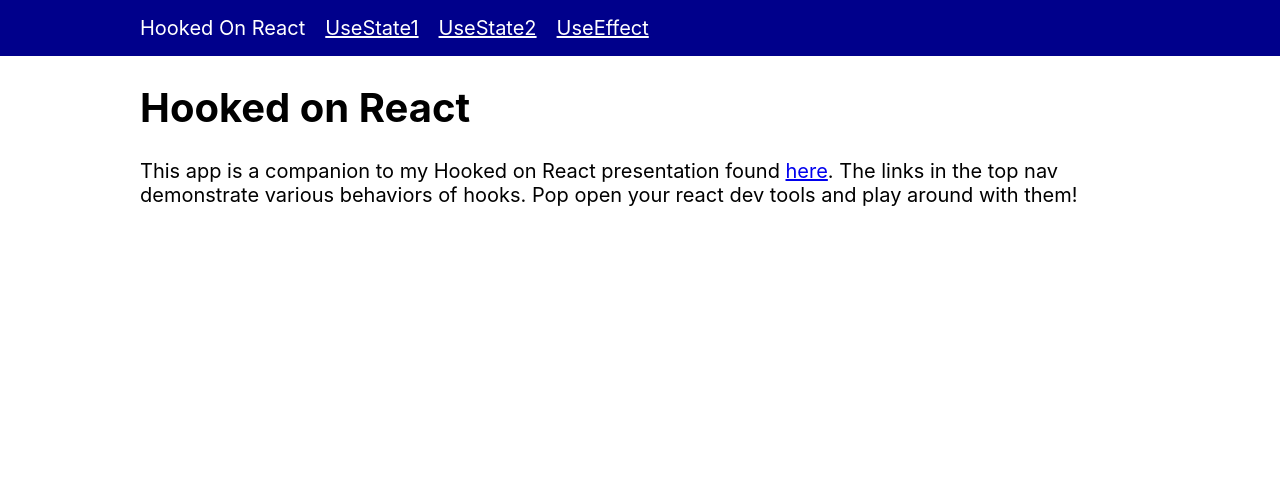
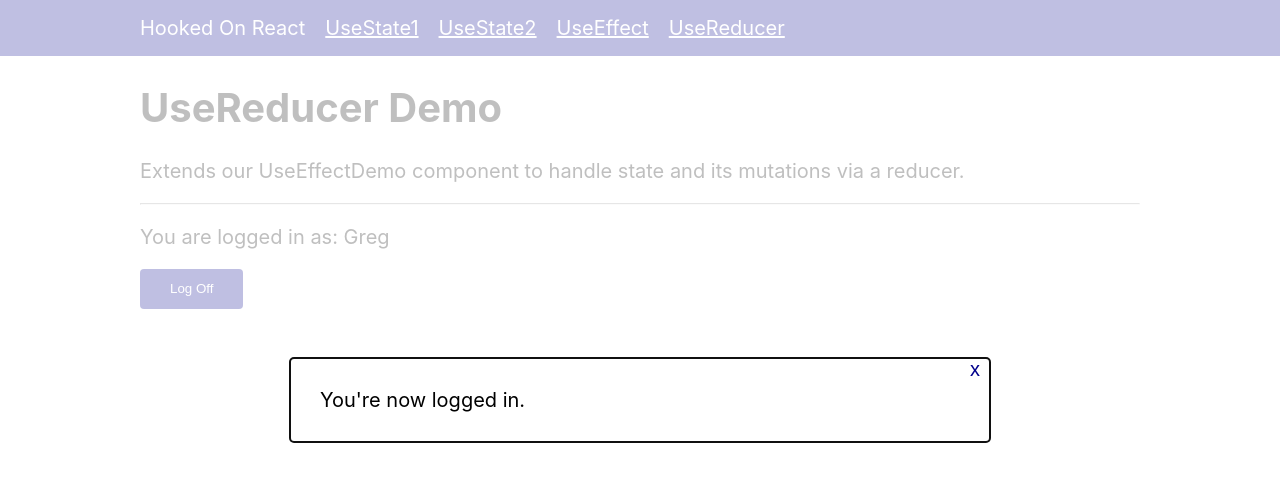
Before and after one commit to mtleonard120/hooked-on-react, a React (Create React App) app: page /useReducerDemo in a window 1280 px wide. Shown: the top 482 px of the page. Built offline with nearby package versions, Linux system fonts and the light colour scheme.

Commit message:
Add UseReducerDemo

```diff
--- a/src/components/App/App.tsx
+++ b/src/components/App/App.tsx
@@ -4,7 +4,7 @@ import React from 'react'
 import {BrowserRouter, Switch, Route, Link} from 'react-router-dom'
 
 // components
-import {Home, UseStateDemo1, UseEffectDemo} from 'components'
+import {Home, UseStateDemo1, UseEffectDemo, UseReducerDemo} from 'components'
 
 // utils
 import {concatStyles as s} from 'utils'
@@ -34,6 +34,11 @@ export function App() {
                         <Link to='/useEffectDemo' className={styles.navItem}>
                             UseEffect
                         </Link>
+
+                        <Link to='/useReducerDemo' className={styles.navItem}>
+                            UseReducer
+                        </Link>
+
                     </div>
                 </div>
             </nav>
@@ -52,6 +57,11 @@ export function App() {
                         <UseEffectDemo userId='123' />
                     </Route>
 
+                    <Route path='/useReducerDemo'>
+                        <UseReducerDemo userId='123' />
+                    </Route>
+
+
                     <Route path='/'>
                         <Home />
                     </Route>
--- /dev/null
+++ b/src/components/pages/UseReducerDemo/UseReducerDemo.tsx
@@ -0,0 +1,109 @@
+import React, {useEffect, useReducer} from 'react'
+
+// services
+import {CustomerService} from 'services'
+
+// components
+import {Button, Modal} from 'components'
+
+// constants
+import {userGreg} from 'constant'
+
+// types
+import {ICleanedUser} from 'types'
+
+interface IUseReducerDemoProps {
+    userId?: string
+}
+
+interface IUseReducerDemoState {
+    isModalOpen: boolean
+    isFetchUserLoading: boolean
+    user?: ICleanedUser
+}
+
+// reducer
+interface IAction {
+    type: 'fetchUser' | 'fetchComplete' | 'closeModal' | 'fastLogin' | 'logOff'
+    payload?: {
+        user?: ICleanedUser
+        isModalOpen?: boolean
+    }
+}
+
+const reducer = (state: IUseReducerDemoState, action: IAction) => {
+    switch (action.type) {
+        case 'fastLogin':
+            return {...state, isModalOpen: true, user: action.payload?.user}
+        case 'fetchUser':
+            return {...state, isModalOpen: true, isFetchUserLoading: true}
+        case 'fetchComplete':
+            return {...state, isFetchUserLoading: false, user: action.payload?.user}
+        case 'logOff':
+            return {...state, isModalOpen: true, user: undefined}
+        case 'closeModal':
+            return {...state, isModalOpen: false}
+        default:
+            return state
+    }
+}
+
+const initialState: IUseReducerDemoState = {
+    isModalOpen: false,
+    isFetchUserLoading: false,
+    user: undefined,
+}
+
+// primary component
+export const UseReducerDemo: React.SFC<IUseReducerDemoProps> = ({userId}) => {
+    // local state
+    const [{isModalOpen, isFetchUserLoading, user}, dispatch] = useReducer(reducer, initialState)
+
+    // effects
+
+    // This effect runs on every render and updates the document's title
+    useEffect(() => {
+        console.log('Document title effect fired.')
+        document.title = user?.name ?? 'Hooked on React'
+    })
+
+    // This effect fetches user data on initial render and if the userId prop changes.
+    // Be careful that asynchronous calls don't set state after unmounting...
+    useEffect(() => {
+        console.log('Fetch user effect fired.')
+
+        if (userId) {
+            dispatch({type: 'fetchUser'})
+
+            CustomerService.fetchCleanedUserDetails(userId).then((user: ICleanedUser) => {
+                console.log('Fetch complete - attempting to set user state...')
+                dispatch({type: 'fetchComplete', payload: {user}})
+            })
+        }
+    }, [userId])
+
+    return (
+        <div>
+            <h1>UseReducer Demo</h1>
+
+            <p>
+                Extends our UseEffectDemo component to handle state and its mutations via a reducer.
+            </p>
+
+            <hr />
+
+            <p>{user ? `You are logged in as: ${user.name}` : 'Welcome!'}</p>
+
+            <Button onClick={() => user ? dispatch({type: 'logOff'}) : dispatch({type: 'fastLogin', payload: {user: userGreg}})}>
+                {user ? 'Log Off' : 'Log In As Greg'}
+            </Button>
+
+            <Modal
+                isOpen={isModalOpen}
+                closeModal={() => dispatch({type: 'closeModal'})}
+            >
+                {isFetchUserLoading ? 'Loading...' : user ? `You're now logged in` : 'Successfully logged off'}.
+            </Modal>
+        </div>
+    )
+}
--- /dev/null
+++ b/src/components/pages/UseReducerDemo/index.ts
@@ -0,0 +1 @@
+export * from "./UseReducerDemo";
```
Also changed, not shown: src/components/pages/index.ts (+5 -4 lines).
